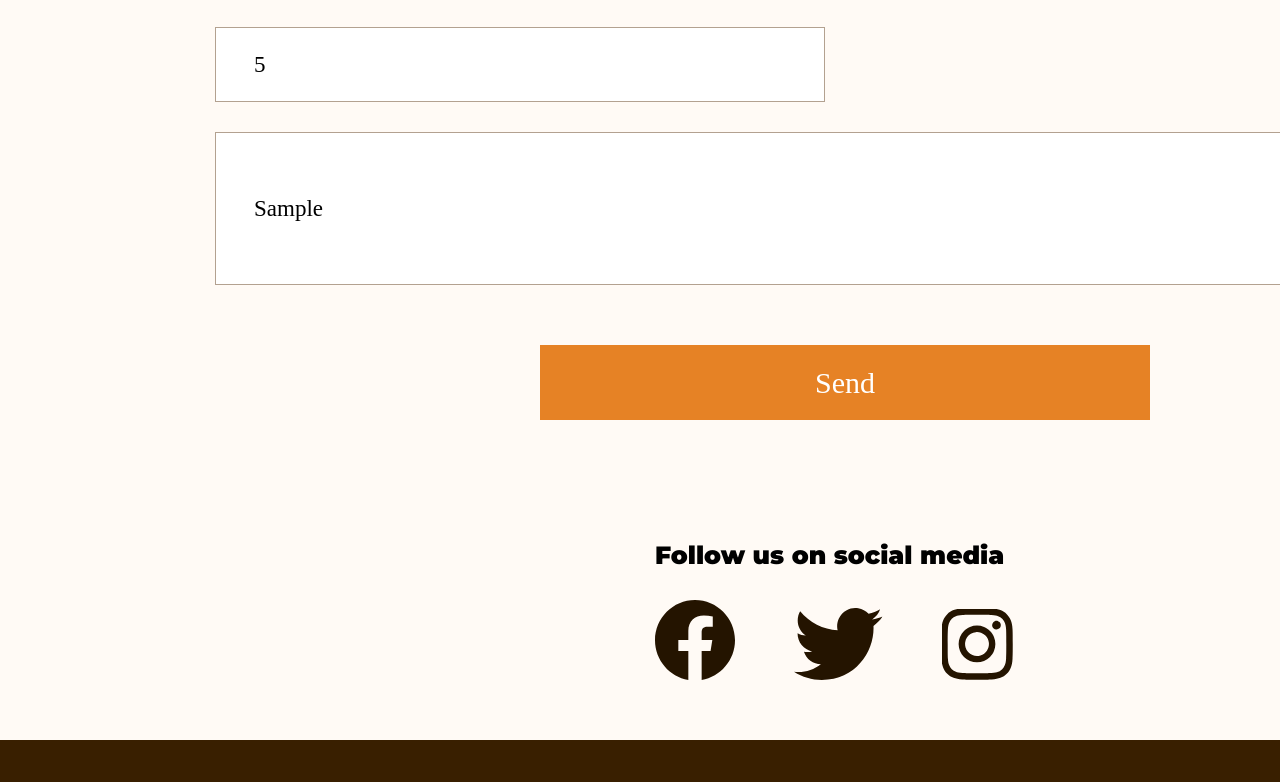
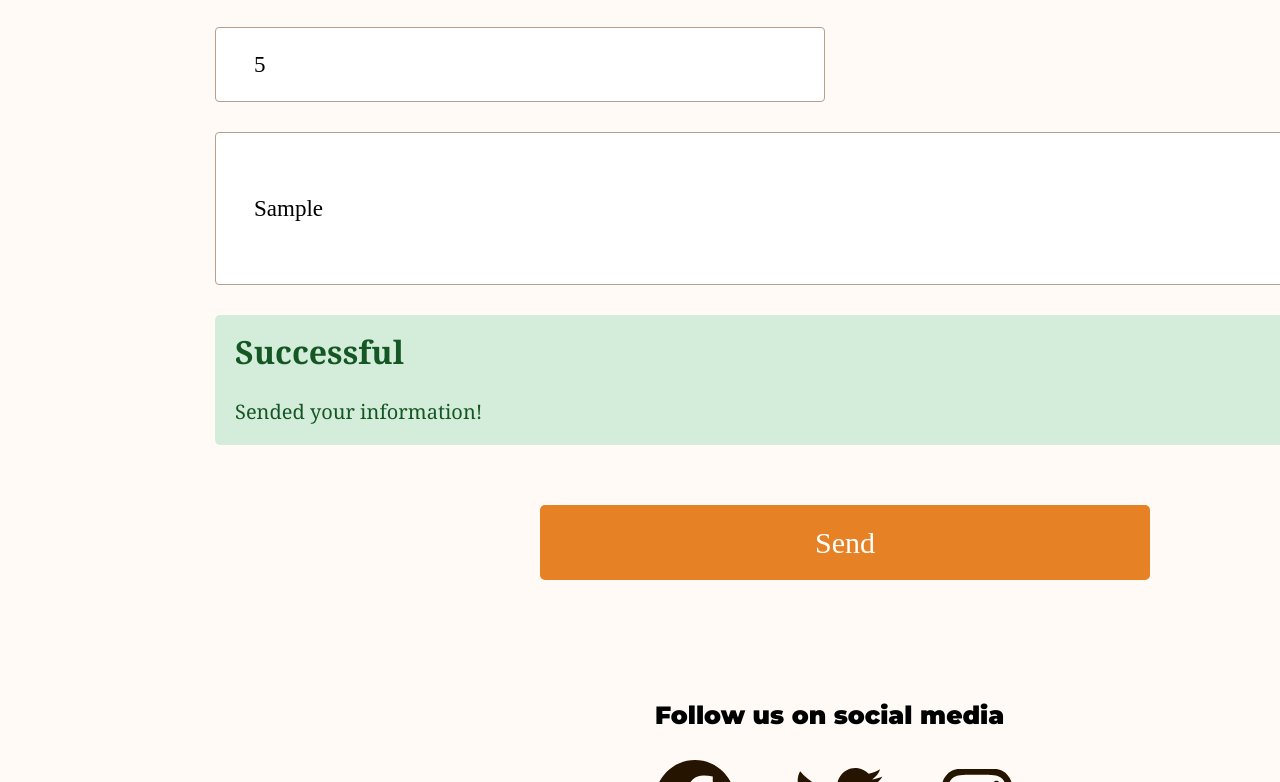
Before and after one commit to QehremanAliyev/library-project, a plain HTML site: page index.html in a window 1280 px wide. Both pictures are taken after typing "Sample", "name@example.com", "Sample", "5", "Sample" into the empty fields and a click on the button "Send". Shown: the part 683-1465 px from the top of the page. Drawn offline with Linux system fonts and the light colour scheme.

Commit message:
add js and last changes

```diff
--- a/index.html
+++ b/index.html
@@ -70,8 +70,18 @@
                 <form class="form-3">
                     <input type="text" placeholder="Note" id="note-contact">
                 </form>
+                <form class="information">
+                    <div class="error-alert">
+                        <h4 class="error-heading">Error</h4>
+                        <p class="error-p">Please check all informations</p>
+                    </div>
+                    <div class="success-alert">
+                        <h4 class="success-heading">Successful</h4>
+                        <p class="success-p">Sended your information!</p>
+                    </div>
+                </form>
             </form>
-            <button class="send-btn">Send</button>
+           <div> <button class="send-btn">Send</button></div>
         </main>
 
         <footer class="footer">
--- a/main.js
+++ b/main.js
@@ -1,4 +1,45 @@
-// var a = document.querySelector("#name-contact");
-// a.addEventListener("click", function() {
-//     a.style.borderColor = "blue";
-// });
+const nameContact = document.querySelector("#name-contact");
+const emailContact = document.querySelector("#email-contact");
+const addressContact = document.querySelector("#address-contact");
+const phoneContact = document.querySelector("#phone-contact");
+const noteContact = document.querySelector("#note-contact");
+const sendButton = document.querySelector(".send-btn");
+const errorAlert = document.querySelector(".error-alert");
+const successALert = document.querySelector(".success-alert");
+const emailPattern = /^[^\s@]+@[^\s@]+\.[^\s@]+$/;
+
+sendButton.addEventListener("click", function () {
+    if (
+        nameContact.value.trim() === "" ||
+        emailContact.value.trim() === "" ||
+        addressContact.value.trim() === "" ||
+        phoneContact.value.trim() === "" ||
+        noteContact.value.trim() === "" ||
+        !emailPattern.test(emailContact.value)
+      ) {
+        errorAlert.style.display = "block";
+        setTimeout(() => {
+            errorAlert.style.display = "none";
+        }, 3500);
+        return;
+      }
+
+      const information = {
+        contactName: nameContact.value,
+        contactEmail: emailContact.value,
+        contactAdress: addressContact.value,
+        contactPhone: phoneContact.value,
+        contactTextarea: noteContact.value,
+      };
+
+      successALert.style.display = "block";
+
+      setTimeout(() => {
+        successALert.style.display = "none";
+        nameContact.value = "";
+        emailContact.value = "";
+        phoneContact.value = "";
+        noteContact.value = "";
+        noteContact.value = "";
+      }, 3500);
+    });
--- a/style.css
+++ b/style.css
@@ -2,7 +2,6 @@
     margin: 0;
     padding: 0;
     box-sizing: border-box;
-    scroll-behavior: smooth;
 }
 
 body {
@@ -101,6 +100,8 @@ ul li a:hover {
     font-family: "Crimson-text";
     font-weight: 400;
     border: 1px solid rgb(179, 161, 144);
+    border-radius: 4px;
+
 }
 
 #note-contact {
@@ -113,9 +114,46 @@ ul li a:hover {
     font-family: "Crimson-text";
     font-weight: 400;
     border: 1px solid rgb(179, 161, 144);
+    border-radius: 4px;
 }
 
+.error-alert {
+    width: 1246px;
+    height: 130px;
+    color: #721c24;
+    background-color: #f8d7da;
+    border-color: #f5c6cb;
+    margin-top: 30px;
+    border-radius: 5px;
+    display: none;
+}
 
+.success-alert {
+    width: 1246px;
+    height: 130px;
+    color: #155724;
+    background-color: #d4edda;
+    border-color: #c3e6cb;
+    margin-top: 30px;
+    border-radius: 5px;
+    display: none;
+}
+
+.error-heading,
+.success-heading {
+    font-size: 32px;
+    margin-left: 20px;
+    margin-bottom: 25px;
+    padding-top: 15px;
+    font-family: Georgia, 'Times New Roman', Times, serif;
+}
+
+.error-p,
+.success-p {
+    font-size: 20px;
+    margin-left: 20px;
+    font-family: Georgia, 'Times New Roman', Times, serif;
+}
 
 #name-contact:focus,
 #email-contact:focus,
@@ -136,6 +174,8 @@ ul li a:hover {
     border: 0;
     margin-left: 325px;
     margin-top: 60px;
+    border-radius: 5px;
+
 }
 
 .send-btn:hover {
@@ -187,7 +227,7 @@ ul li a:hover {
 }
 
 hr {
-    border-color: rgb(53, 30, 3);
+    border-color: rgb(241, 235, 235);
 }
 
 .phone-number {
@@ -211,20 +251,44 @@ hr {
     font-weight: 500px;
     font-family: "Montserrat";
 }
-.footer-ul{
+
+.footer-ul {
     display: flex;
 }
 
-.first-part{
+.first-part {
     display: flex;
 }
 
-.all-rights{
+.all-rights {
     font-size: 15px;
-    font-family:"Montserrat";
+    font-family: "Montserrat";
     font-weight: 400;
     color: white;
     text-align: center;
     margin-top: 76px;
     margin-bottom: 20px;
 }
+
+@media screen and (max-width: 900px)  {
+    .form {
+        display: flex;
+        flex-wrap: wrap;
+        flex-direction: column;
+    }
+
+    /* .form-1{
+        display: flex;
+        flex-direction: column;
+        flex-wrap: wrap;
+    } */
+
+    #name-contact,
+    #email-contact,
+    #address-contact,
+    #phone-contact,
+    #note-contact, .send.btn {
+        width: 243px;
+        height: 39px;
+    }
+}
```
